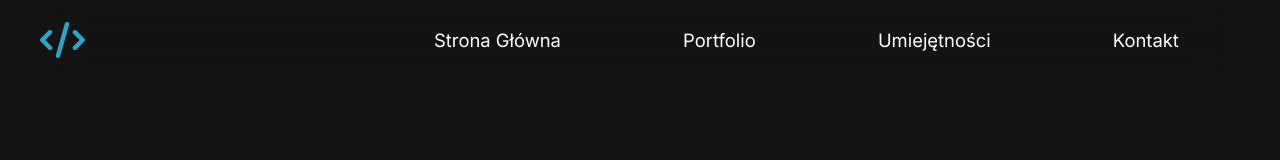
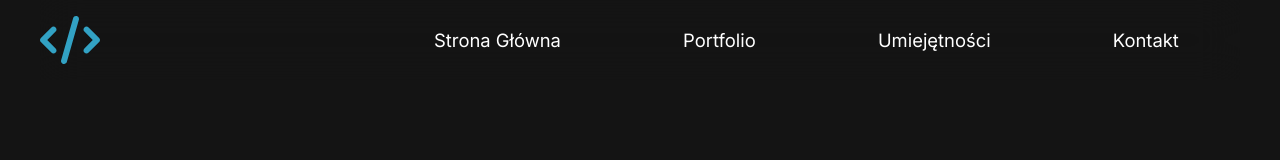
Before and after one commit to kitkovsky/new-portfolio, a React (Create React App) app: page / in a window 1280 px wide. Shown: the top 160 px of the page. Built offline with nearby package versions, Linux system fonts and the light colour scheme.

Commit message:
fix: better logo size

```diff
--- a/src/components/Nav.tsx
+++ b/src/components/Nav.tsx
@@ -16,9 +16,10 @@ const Logo = styled.a`
   display: flex;
   align-items: center;
   justify-content: flex-start;
+  padding: 2rem 0rem;
 
   img {
-    height: 45%;
+    height: 100%;
   }
 `;
 
```
